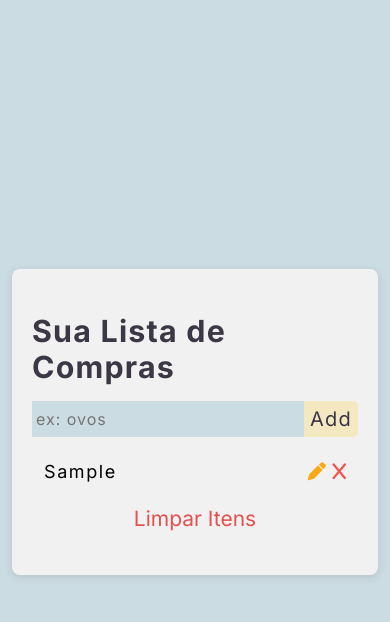
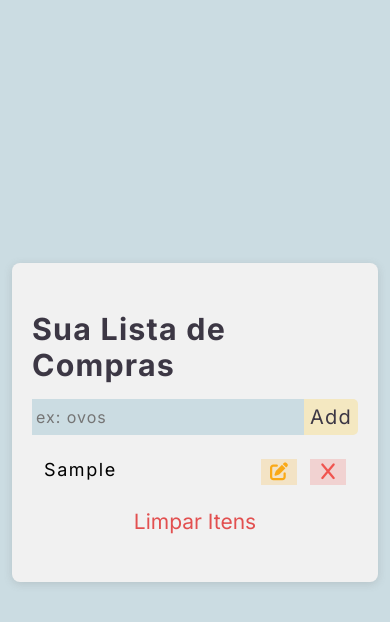
Before and after one commit to kindlyare/toBuy, a website: page index.html in a window 390 px wide. Both pictures are taken after typing "Sample" into the empty fields and a click on the button "Add". Drawn offline with Linux system fonts and the light colour scheme.

Commit message:
changed button and alert style

```diff
--- a/index.css
+++ b/index.css
@@ -18,7 +18,9 @@
 	--background-alert-successe: #65A478;
 	--color-btn-clear: #e25050;
 	--color-btn-remove: #F0544F;
+  --background-btn-remove: #f0544f33;
 	--color-btn-edit: #FAA916;
+  --background-btn-edit: #faa91633;
 }
 
 article {
@@ -59,16 +61,22 @@ input {
 }
 
 .container__app {
+  position: relative;
 	background-color: var(--background-white);
 	box-shadow: rgba(99, 99, 99, 0.2) 0px 2px 8px 0px;
 	border-radius: 8px;
 	display: flex;
-	padding: 44px 20px;
+	padding: 48px 20px;
 }
 
 .container__items,
 .container__btn-clear {
 	display: none;
+}
+
+.container__btns {
+  display: flex;
+  gap: 13px;
 }
 
 .container__items {
@@ -80,12 +88,17 @@ input {
 }
 
 .container__validation{
+  position: absolute;
+  top: 5px;
+  left: 0;
+  right: 0;
 	margin: 8px;
+  margin-bottom: 20px;
 }
 
 .container__item {
 	justify-content: space-between;
-	margin: 6px 12px;
+	margin: 18px 12px;
 	letter-spacing: 1.6px;
 }
 
@@ -117,6 +130,11 @@ input {
 	cursor: pointer;
 }
 
+/* .btn-edit,
+.btn-remove {
+  ;
+} */
+
 .btn-submit {
 	background-color: var(--background-btn-submit);
 	padding: 6px;
@@ -128,12 +146,20 @@ input {
 	color: var(--color-btn-clear);
 }
 
+.btn-remove,
+.btn-edit {
+  height: 22px;
+  width: 32px;
+}
+
 .btn-remove {
   color: var(--color-btn-remove);
+  background-color: var(--background-btn-remove);
 }
 
 .btn-edit {
   color: var(--color-btn-edit);
+  background-color: var(--background-btn-edit);
 }
 
 @media screen and (max-width: 500px) {
@@ -142,8 +168,6 @@ input {
     font-size: 16px;
   }
 
-  .btn-edit,
-  .btn-remove,
   .btn-clear {
     background-color: var(--background-white);
   }
@@ -152,6 +176,12 @@ input {
   .btn-edit,
   .btn-remove {
     font-size: 18px;
+  }
+
+  .btn-remove,
+  .btn-edit {
+    height: 26px;
+    width: 36px;
   }
 
   .container__app {
--- a/index.js
+++ b/index.js
@@ -1,5 +1,3 @@
-/* eslint-disable no-unused-vars */
-const containerSubmit = document.querySelector('.container__submit')
 const input = document.querySelector('input')
 const ul = document.querySelector('ul')
 const clearButton = document.querySelector('.btn-clear')
@@ -32,7 +30,7 @@ function firstLetterUppercase(text) {
 
 function displayValidation(text, action) {
   containerValidation.classList.add('container__validation')
-  containerSubmit.insertAdjacentElement('afterend', containerValidation)
+  form.insertAdjacentElement('afterbegin', containerValidation)
   containerValidation.append(span)
   span.textContent = text
   span.classList.add(`alert-${action}`)
@@ -44,7 +42,7 @@ function removeValidation(action) {
     span.textContent = ""
     span.classList.remove(`alert-${action}`)
     containerValidation.remove()
-  }, 2000)
+  }, 1000)
 }
 
 function createContainerItem(value, containerItem) {
@@ -53,7 +51,7 @@ function createContainerItem(value, containerItem) {
   <li>${firstLetterUppercase(value)}</li>
   <div class="container__btns">
     <button onclick="getItemToEdit(event)" type="button" class="btn-edit">
-      <i class="fa-solid fa-pen"></i>
+      <i class="fa-solid fa-pen-to-square"></i>
     </button>
     <button onclick="removeItem(event)" type="button" class="btn-remove" >
       <i class="fa-solid fa-x"></i>
@@ -84,12 +82,12 @@ function createItem(value) {
     }
   })
 
-
   if(filteredItems.length > 0) {
     displayValidation('Já existe nesta lista', 'error')
   } else {
-    addToLocalStorage(id, firstLetterUppercase(value))
+    addToLocalStorage(id, value)
     ul.appendChild(containerItem)
+    displayValidation(`${firstLetterUppercase(value) } foi adicionado`, `successe`)
   }
 
   setDefault()
```
